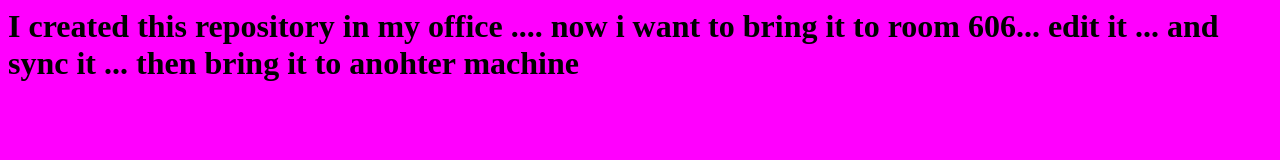
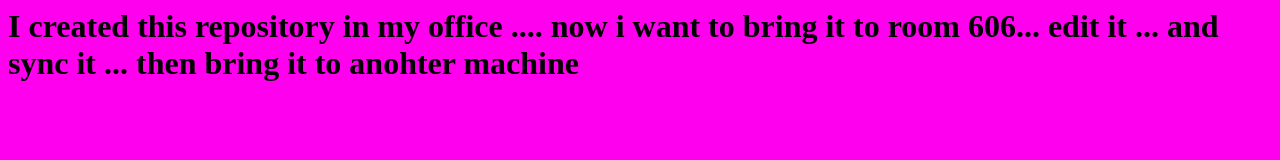
Before and after one commit to dmarcinkowski/606-Test-Repository, a plain HTML site: page index.html in a window 1280 px wide. Drawn offline with Linux system fonts and the light colour scheme.

Commit message:
change bgcolor
change by david

```diff
--- a/index.html
+++ b/index.html
@@ -3,7 +3,7 @@
 
 <style>
 
-body {background-color: #ff00fe;}
+body {background-color: #ff00ee;}
 
 </style>
 </head>
```
